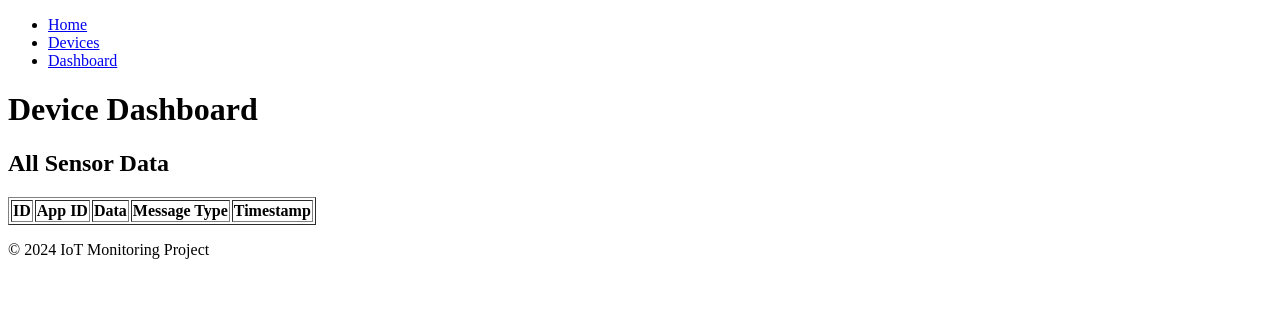
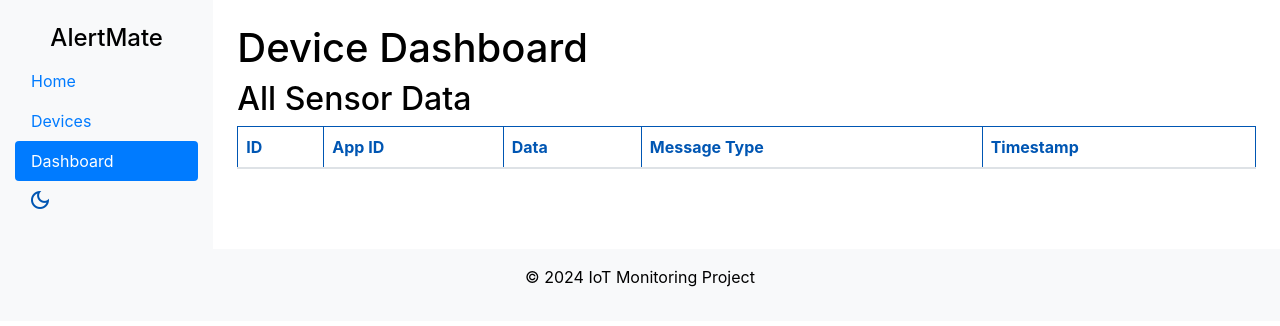
Before and after one commit to ASE24-brown/thingy91-client-brown, a Flask app: page /dashboard in a window 1280 px wide. Shown: the top 326 px of the page. Run offline with Flask 3, Linux system fonts and the light colour scheme; data that the repository does not hold is empty.

Commit message:
style(html templates and styles.css) Added some styling in html and css files, implemented light and dark mode

```diff
--- a/app.py
+++ b/app.py
@@ -3,7 +3,7 @@ from flask_cors import CORS
 import requests
 
 app = Flask(__name__)
-CORS(app, resources={r"/api/*": {"origins": "http://127.0.0.1:5050"}})  # Allow all origins, or specify "http://127.0.0.1:5000" if you want to restrict
+CORS(app, resources={r"/api/*": {"origins": "*"}})  # Allow all origins, or specify "http://127.0.0.1:5000" if you want to restrict
 
 @app.route('/')
 def index():
--- a/static/css/styles.css
+++ b/static/css/styles.css
@@ -0,0 +1,104 @@
+/* Light Theme Variables */
+:root {
+    --bg-color: #ffffff;
+    --text-color: #000000;
+    --sidebar-bg: #f8f9fa;
+    --navbar-bg: #f8f9fa;
+    --footer-bg: #f8f9fa;
+}
+
+/* Dark Theme Variables */
+.dark-theme {
+    --bg-color: #121212;
+    --text-color: #0056b3;
+    --sidebar-bg: #333333;
+    --navbar-bg: #212529;
+    --footer-bg: #212529;
+}
+
+/* Apply the variables */
+body {
+    background-color: var(--bg-color);
+    color: var(--text-color);
+}
+
+.sidebar {
+    background-color: var(--sidebar-bg);
+}
+
+footer {
+    background-color: var(--footer-bg);
+    color: var(--text-color);
+    position: relative;
+    bottom: 0;
+    width: 100%;
+}
+
+.dark-theme footer {
+    background-color: var(--footer-bg);
+    color: var(--text-color);
+}
+
+/* Base Table Styling */
+.table {
+    width: 100%;
+    border-collapse: collapse;
+}
+
+.table th,
+.table td {
+    padding: 8px;
+    border: 1px solid; /* Border will adapt in dark/light mode */
+}
+
+/* Light Mode */
+body.light-mode .table th {
+    background-color: #f0f0f0;
+    color: #333;
+    border-color: #ddd;
+}
+
+body.light-mode .table-striped tbody tr:nth-of-type(odd) {
+    background-color: #f9f9f9; /* Light gray for striped rows */
+}
+
+body.light-mode .table-striped tbody tr:nth-of-type(even) {
+    background-color: #ffffff;
+}
+
+body.light-mode .table td {
+    color: #333;
+    border-color: #ddd;
+}
+
+/* Dark Mode */
+body.dark-mode .table {
+    color: #0056b3; /* Text color in dark mode */
+}
+
+body.dark-mode .table th {
+    background-color: #333;
+    color: #eee;
+    border-color: #555;
+}
+
+body.dark-mode .table-striped tbody tr:nth-of-type(odd) {
+    background-color: #444;
+}
+
+body.dark-mode .table-striped tbody tr:nth-of-type(even) {
+    background-color: #333;
+}
+
+body.dark-mode .table td {
+    color: #ccc;
+    border-color: #555;
+}
+
+.btn {
+    color: #0056b3
+}
+
+.table {
+    color: #0056b3;
+}
--- a/templates/base.html
+++ b/templates/base.html
@@ -4,31 +4,104 @@
     <meta charset="UTF-8">
     <meta name="viewport" content="width=device-width, initial-scale=1.0">
     <title>{% block title %}Project Title{% endblock %}</title>
+
+    <!-- Bootstrap CSS -->
+    <link rel="stylesheet" href="https://cdn.jsdelivr.net/npm/bootstrap@4.3.1/dist/css/bootstrap.min.css" integrity="sha384-ggOyR0iXCbMQv3Xipma34MD+dH/1fQ784/j6cY/iJTQUOhcWr7x9JvoRxT2MZw1T" crossorigin="anonymous">
+
+    <!-- Google Fonts -->
+    <link rel="stylesheet" href="https://fonts.googleapis.com/css2?family=Material+Symbols+Outlined:opsz,wght,FILL,GRAD@20..48,100..700,0..1,-50..200&icon_names=sunny" />
+    <link rel="stylesheet" href="https://fonts.googleapis.com/css2?family=Material+Symbols+Outlined:opsz,wght,FILL,GRAD@20..48,100..700,0..1,-50..200&icon_names=dark_mode" />
+
+    <!-- Custom CSS -->
     <link rel="stylesheet" href="{{ url_for('static', filename='css/styles.css') }}">
 </head>
 <body>
 
     <!-- Navigation -->
-    <nav>
-        <ul>
-            <li><a href="{{ url_for('index') }}">Home</a></li>
-            <li><a href="{{ url_for('devices') }}">Devices</a></li>
-            <li><a href="{{ url_for('dashboard') }}">Dashboard</a></li>
-        </ul>
-    </nav>
+    <div class="container-fluid">
+        <div class="row">
+            <!-- Sidebar -->
+            <nav class="col-md-3 col-lg-2 d-md-block sidebar py-4">
+                <div class="sidebar-sticky">
+                    <h4 class="text-center">AlertMate</h4>
+                    <ul class="nav flex-column nav-pills">
+                        <li class="nav-item">
+                            <a class="nav-link {% if request.endpoint == 'index' %}active{% endif %}" href="{{ url_for('index') }}">
+                                <i class="fas fa-home"></i> Home
+                            </a>
+                        </li>
+                        <li class="nav-item">
+                            <a class="nav-link {% if request.endpoint == 'devices' %}active{% endif %}" href="{{ url_for('devices') }}">
+                                <i class="fas fa-microchip"></i> Devices
+                            </a>
+                        </li>
+                        <li class="nav-item">
+                            <a class="nav-link {% if request.endpoint == 'dashboard' %}active{% endif %}" href="{{ url_for('dashboard') }}">
+                                <i class="fas fa-tachometer-alt"></i> Dashboard
+                            </a>
+                        </li>
+                        <li class="nav-item">
+                            <button id="dark-mode-toggle" class="btn btn-transparent">
+                                <span id="theme-icon" class="material-symbols-outlined">dark_mode</span>
+                            </button>
+                        </li>
+                    </ul>
+                </div>
+            </nav>
 
-    <!-- Main Content Block -->
-    <div class="container">
-        {% block content %}
-        <!-- This will be replaced by child templates -->
-        {% endblock %}
+            <!-- Main Content Area -->
+            <main role="main" class="col-md-9 ml-sm-auto col-lg-10 px-4">
+                <div class="content mt-4">
+                    {% block content %}
+                    <!-- Child templates can insert their content here -->
+                    {% endblock %}
+                </div>
+            </main>
+        </div>
     </div>
 
     <!-- Footer -->
-    <footer>
+    <footer class="text-center py-3 mt-auto" style="background-color: var(--footer-bg); color: var(--text-color);">
         <p>&copy; 2024 IoT Monitoring Project</p>
     </footer>
 
+    <!-- Custom JS -->
     <script src="{{ url_for('static', filename='js/main.js') }}"></script>
+
+    <!-- Bootstrap JS -->
+    <script src="https://code.jquery.com/jquery-3.3.1.slim.min.js" integrity="sha384-q8i/X+965DzO0rT7abK41JStQIAqVgRVzpbzo5smXKp4YfRvH+8abtTE1Pi6jizo" crossorigin="anonymous"></script>
+    <script src="https://cdn.jsdelivr.net/npm/popper.js@1.14.7/dist/umd/popper.min.js" integrity="sha384-UO2eT0CpHqdSJQ6hJty5KVphtPhzWj9WO1clHTMGa3JDZwrnQq4sF86dIHNDz0W1" crossorigin="anonymous"></script>
+    <script src="https://cdn.jsdelivr.net/npm/bootstrap@4.3.1/dist/js/bootstrap.min.js" integrity="sha384-JjSmVgyd0p3pXB1rRibZUAYoIIy6OrQ6VrjIEaFf/nJGzIxFDsf4x0xIM+B07jRM" crossorigin="anonymous"></script>
+    <script>
+        document.addEventListener("DOMContentLoaded", function() {
+        const toggleButton = document.getElementById("dark-mode-toggle");
+        const themeIcon = document.getElementById("theme-icon");
+        const prefersDarkScheme = window.matchMedia("(prefers-color-scheme: dark)");
+
+        // Check for saved user preference
+        const currentTheme = localStorage.getItem("theme");
+        if (currentTheme === "dark" || (!currentTheme && prefersDarkScheme.matches)) {
+            document.body.classList.add("dark-theme");
+            themeIcon.innerText = "sunny";  // Show sun icon when in dark mode
+        } else {
+            themeIcon.innerText = "dark_mode";  // Show moon icon when in light mode
+        }
+
+        // Toggle dark mode on button click
+        toggleButton.addEventListener("click", function() {
+            document.body.classList.toggle("dark-theme");
+
+            // Update icon text
+            if (document.body.classList.contains("dark-theme")) {
+                themeIcon.innerText = "sunny";  // Show sun icon when in dark mode
+                localStorage.setItem("theme", "dark");
+            } else {
+                themeIcon.innerText = "dark_mode";  // Show moon icon when in light mode
+                localStorage.setItem("theme", "light");
+            }
+        });
+    });
+    </script>
+
 </body>
 </html>
--- a/templates/dashboard.html
+++ b/templates/dashboard.html
@@ -7,14 +7,14 @@
 
     <div>
         <h2>All Sensor Data</h2>
-        <table border="1">
+        <table class="table table-striped" border="1">
             <thead>
                 <tr>
-                    <th>ID</th>
-                    <th>App ID</th>
-                    <th>Data</th>
-                    <th>Message Type</th>
-                    <th>Timestamp</th>
+                    <th scope="col">ID</th>
+                    <th scope="col">App ID</th>
+                    <th scope="col">Data</th>
+                    <th scope="col">Message Type</th>
+                    <th scope="col">Timestamp</th>
                 </tr>
             </thead>
             <tbody id="sensor-data-table">
```
